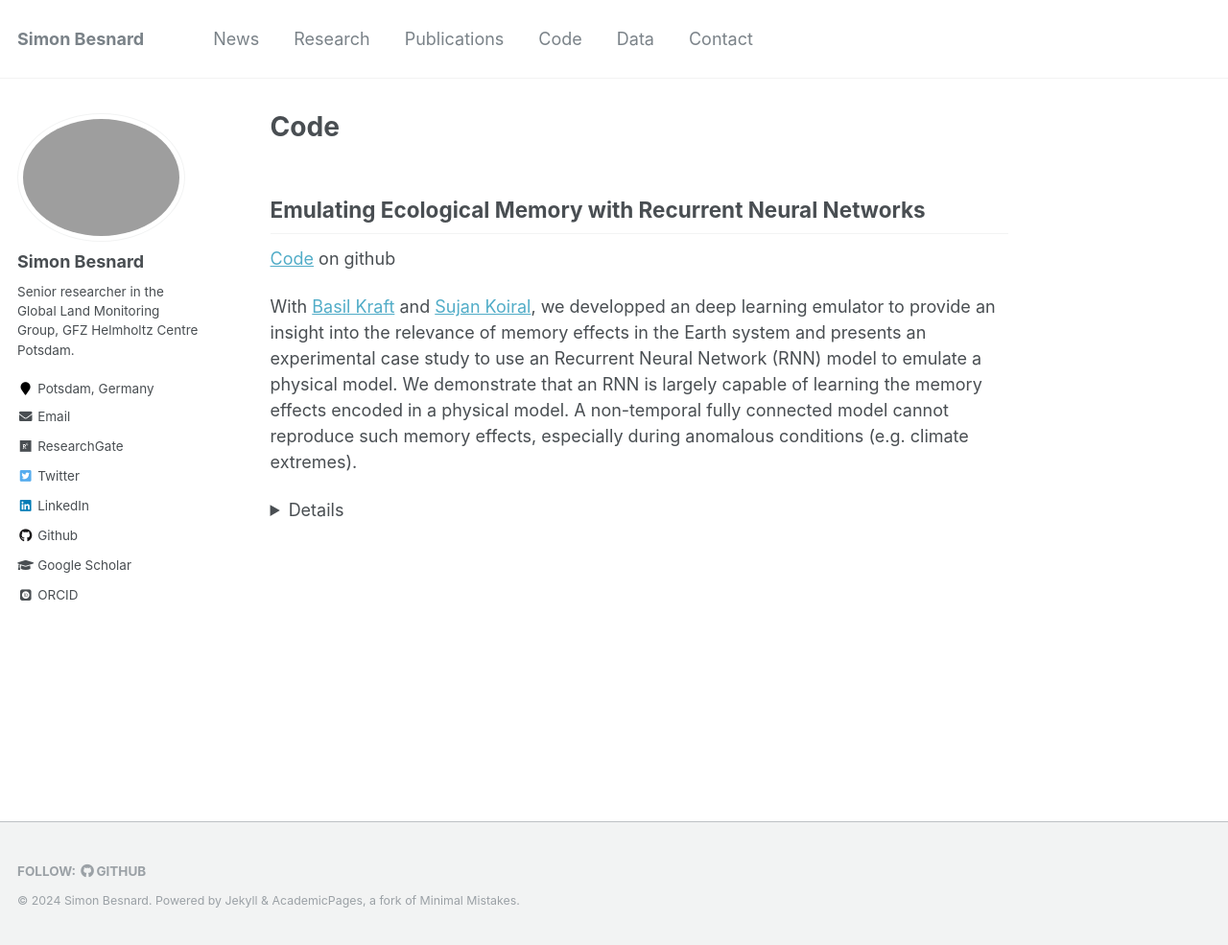
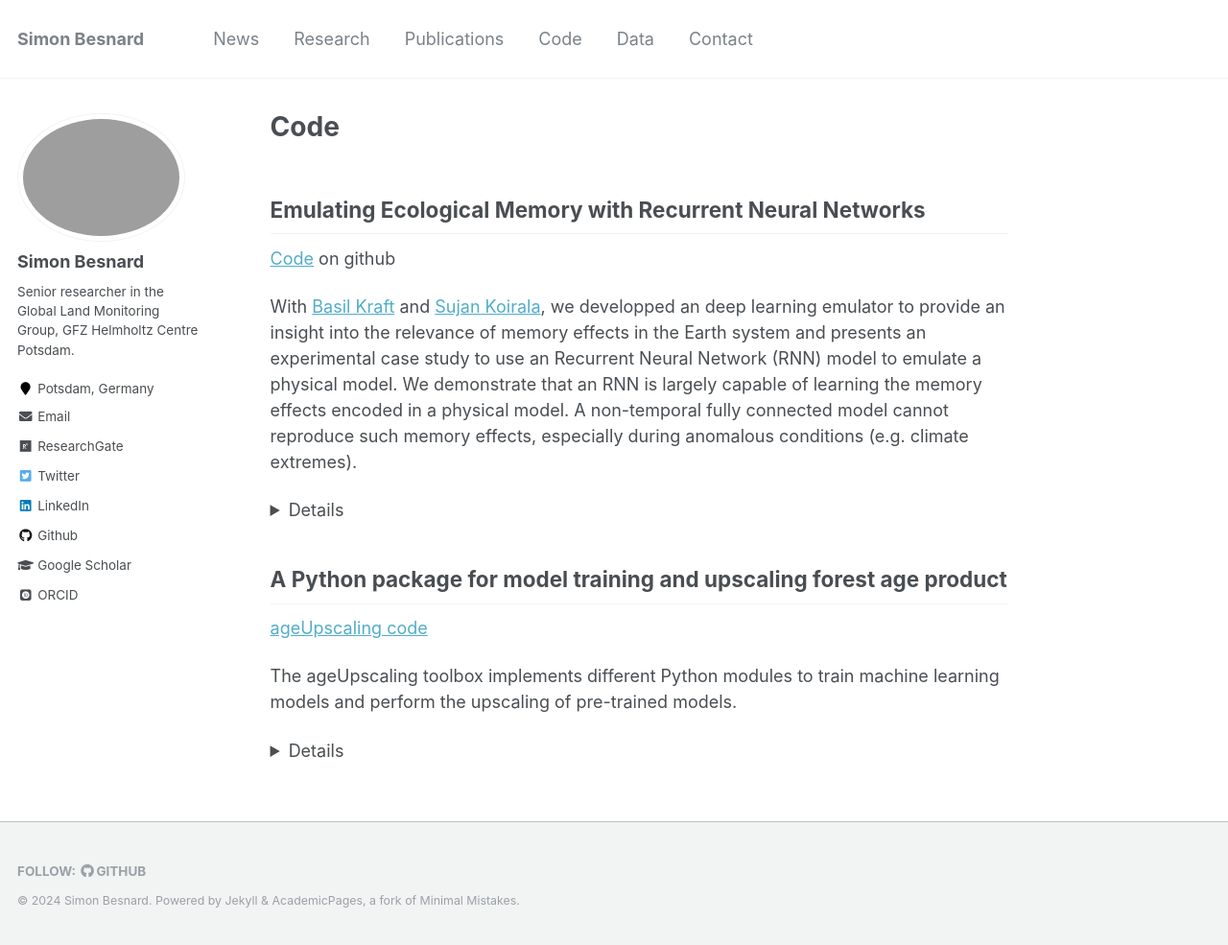
Before and after one commit to simonbesnard1/sbesnard.github.io, a Jekyll site: the page built from _pages/code.md, in a window 1280 px wide and 985 px high. Shown: the whole window at 96% size. Built offline with Jekyll 4.4.1, drawn with Linux system fonts in a browser that asks for light colours; some web fonts are replaced.

Commit message:
update code

````diff
--- a/_pages/code.md
+++ b/_pages/code.md
@@ -11,12 +11,12 @@ author_profile: true
 
 [Code](https://github.com/bask0/dl4es_ch18) on github
 
-With [Basil Kraft](http://mcarvalho.ml/) and [Sujan Koiral](), we developped an deep learning emulator to provide an insight into the relevance of memory effects in the Earth system and presents an experimental case study to use an Recurrent Neural Network (RNN) model to emulate a physical model. We demonstrate that an RNN is largely capable of learning the memory effects encoded in a physical model. A non-temporal fully connected model cannot reproduce such memory effects, especially during anomalous conditions (e.g. climate extremes).
+With [Basil Kraft](https://scholar.google.de/citations?user=SsP9UzQAAAAJ&hl=en) and [Sujan Koirala](https://www.bgc-jena.mpg.de/person/skoirala/4680511), we developped an deep learning emulator to provide an insight into the relevance of memory effects in the Earth system and presents an experimental case study to use an Recurrent Neural Network (RNN) model to emulate a physical model. We demonstrate that an RNN is largely capable of learning the memory effects encoded in a physical model. A non-temporal fully connected model cannot reproduce such memory effects, especially during anomalous conditions (e.g. climate extremes).
 
 {::options parse_block_html="true" /}
 <details>
 
-If using this code, please cite: **Emulating Ecological Memory with Recurrent Neural Networks** _M. Pinheiro de Carvalho, B. Le Saux, P. Trouvé-Peloux, F. Champagnat, A. Almansa_ [IEEE Geoscience and Remote Sensing Letters (GRSL)](https://doi.org/10.1002/9781119646181.ch18), Nov. 2019.
+If using this code, please cite: **Emulating Ecological Memory with Recurrent Neural Networks** _B. Kraft, S. Besnard, S. Koirala_ [Deep Learning for the Earth Sciences: A Comprehensive Approach to Remote Sensing, Climate Science and Geosciences](https://doi.org/10.1002/9781119646181.ch18), Nov. 2019.
 
 ```
 @incollection{Kraft2021emulating,
@@ -34,3 +34,21 @@ If using this code, please cite: **Emulating Ecological Memory with Recurrent Ne
 </details>
 
 {::options parse_block_html="false" /}
+
+## A Python package for model training and upscaling forest age product
+
+[ageUpscaling code](https://git.gfz-potsdam.de/global-land-monitoring/forest-age-upscale)
+
+The ageUpscaling toolbox implements different Python modules to train machine learning models and perform the upscaling of pre-trained models.
+
+{::options parse_block_html="true" /}
+<details>
+ It allows to generate global forest age map. It can be easily adapted to new datasets and new set of models can be plugged-in.
+
+## gediwavedl: a Python package for processing and upscaling GEDI L1B waveforms
+
+[gediwavedl code](https://git.gfz-potsdam.de/global-land-monitoring/gedi-lidar-waveform)
+
+The gediwavedl toolbox implements different Python modules to download and process GEDI products. It also allows users to acquire satellite imagery from the microsoft planetary for any GEDI shots.
+
+{::options parse_block_html="true" /}
````
